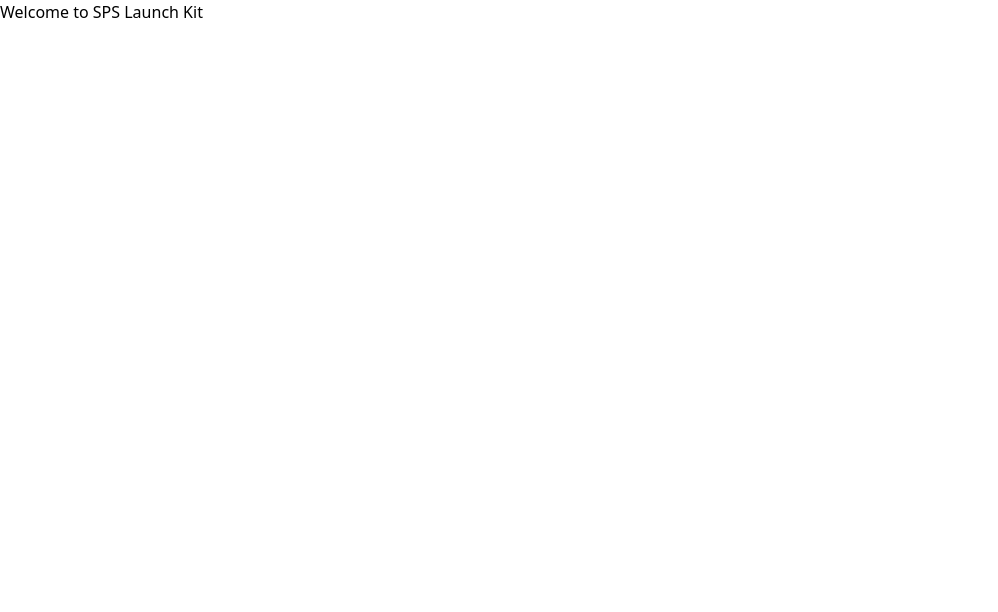
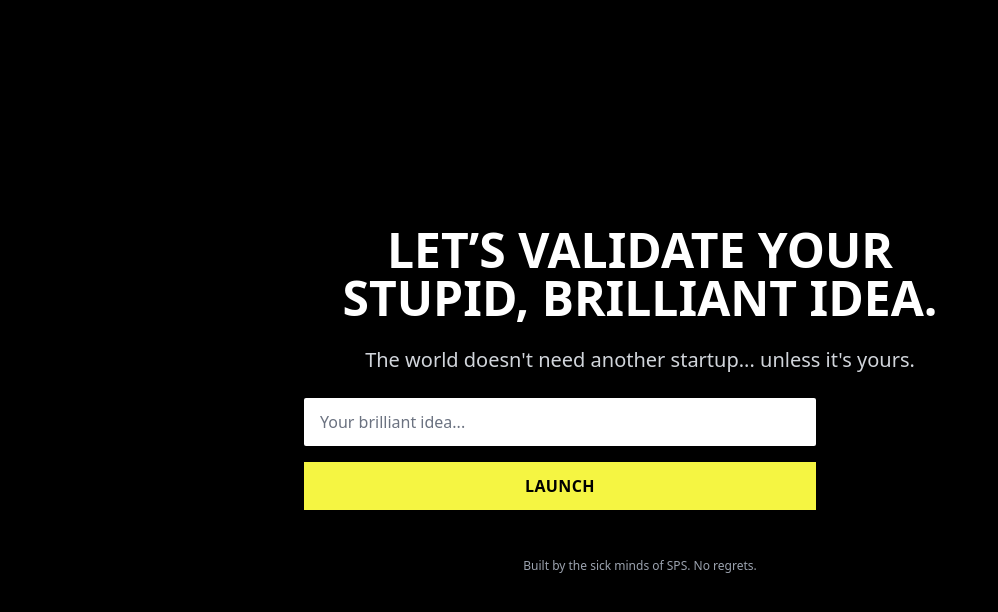
Before and after one commit to genzo717/SPS, a Next.js app: page / in a window 1280 px wide. Shown: the top 612 px of the page, without its empty margins (0-998 px from the left). Built offline with nearby package versions, Linux system fonts and the light colour scheme.

Commit message:
Update index.jsx

```diff
--- a/src/pages/index.jsx
+++ b/src/pages/index.jsx
@@ -1,7 +1,14 @@
+import IdeaForm from '../components/IdeaForm';
+
 export default function Home() {
   return (
-  <main>
-      <h1>Welcome to SPS Launch Kit</h1>
+   <main className="min-h-screen flex flex-col items-center justify-center bg-black text-white px-4">
+      <section className="text-center space-y-6 max-w-2xl">
+        <h1 className="text-3xl md:text-5xl font-bold uppercase">Let’s validate your stupid, brilliant idea.</h1>
+        <p className="text-lg md:text-xl text-gray-300">The world doesn't need another startup... unless it's yours.</p>
+        <IdeaForm />
+      </section>
+      <footer className="mt-12 text-xs text-gray-400">Built by the sick minds of SPS. No regrets.</footer>
     </main>
   );
 }
```
